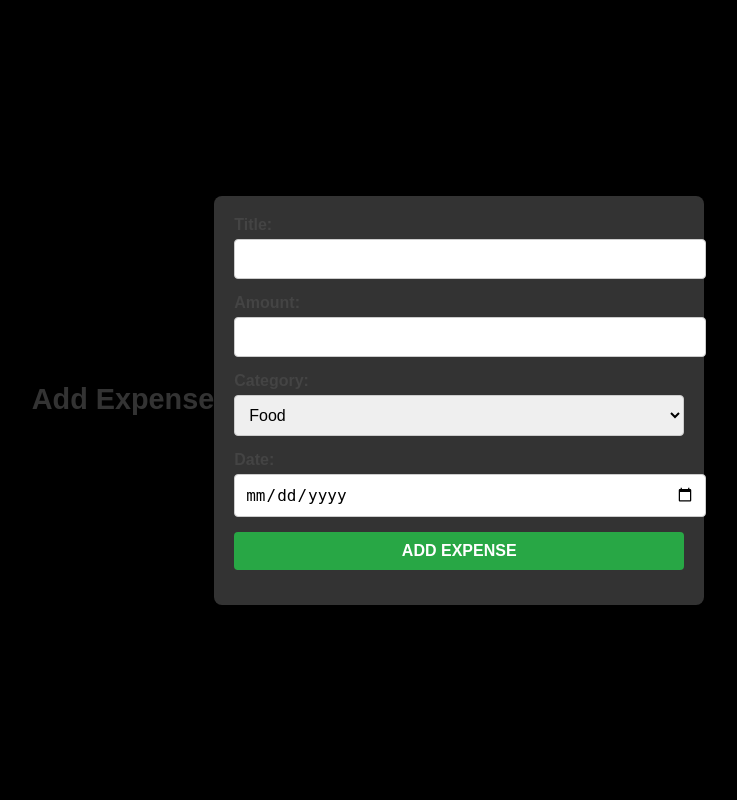
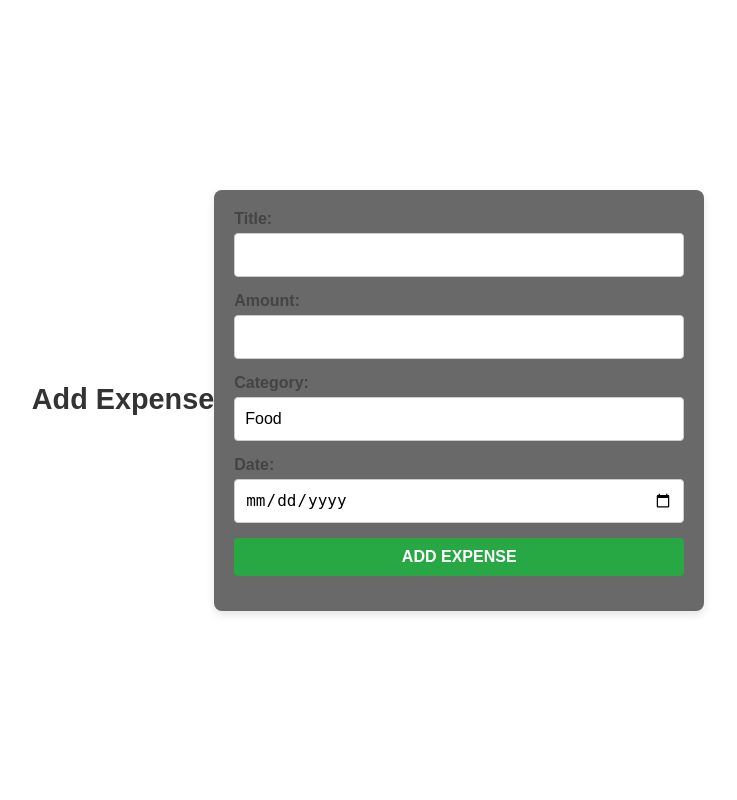
Before and after one commit to qalim-i/Expense-control, a Django app: page /add/ in a window 1280 px wide. Shown: the whole page, without its empty margins (272-1009 px from the left). Run offline with Django 5.2, Linux system fonts and the light colour scheme.

Commit message:
updated some design (Not perfect yet)

```diff
--- a/expenses/static/css/add_expense.css
+++ b/expenses/static/css/add_expense.css
@@ -1,6 +1,6 @@
 body {
     font-family: Arial, sans-serif;
-    background-color: #000000;
+    background-color: #ffffff;
     margin: 0;
     padding: 0;
     display: flex;
@@ -10,7 +10,7 @@ body {
 }
 
 form {
-    background-color: #333333;
+    background-color: #696969;
     padding: 20px;
     border-radius: 8px;
     box-shadow: 0 4px 8px rgba(0, 0, 0, 0.1);
@@ -32,19 +32,41 @@ label {
     margin-bottom: 5px;
 }
 
-input, select, button {
+input, select, textarea, button {
     width: 100%;
     padding: 10px;
     margin-bottom: 15px;
     border: 1px solid #ccc;
     border-radius: 4px;
     font-size: 1rem;
+    box-sizing: border-box;
 }
 
 input:focus, select:focus {
     outline: none;
     border-color: #007bff;
     box-shadow: 0 0 4px rgba(0, 123, 255, 0.3);
+}
+
+/* Normalize control heights across browsers */
+input,
+select {
+    height: 44px;
+    line-height: 1.2;
+}
+
+/* Reduce native styling differences for selects */
+select {
+    -webkit-appearance: none;
+    -moz-appearance: none;
+    appearance: none;
+    background-color: #fff;
+}
+
+/* Textareas should grow vertically rather than be forced to a fixed height */
+textarea {
+    min-height: 100px;
+    resize: vertical;
 }
 
 button {
--- a/expenses/static/css/expens.css
+++ b/expenses/static/css/expens.css
@@ -1,7 +1,7 @@
 
 body {
     font-family: Arial, sans-serif;
-    background-color: #000000;
+    background-color: #ffffff;
     color: #fff;
 }
 
--- a/expenses/static/css/expense_list.css
+++ b/expenses/static/css/expense_list.css
@@ -1,6 +1,6 @@
 body {
     font-family: Arial, sans-serif;
-    background-color: #000000;
+    background-color: #ffffff;
     margin: 0;
     padding: 20px;
 }
```
Also changed, not shown: expenses/static/css/edit_expense.css (+26 -4 lines), 1 other file.
